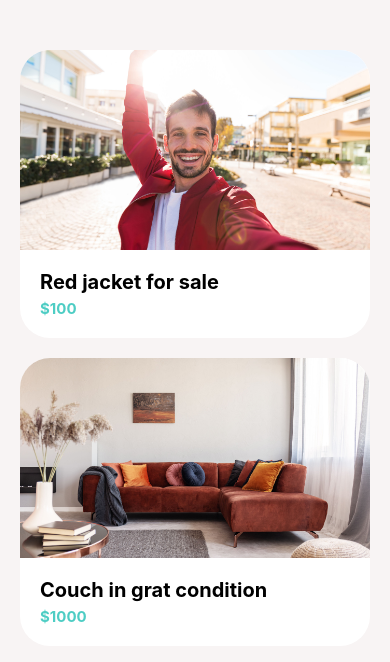
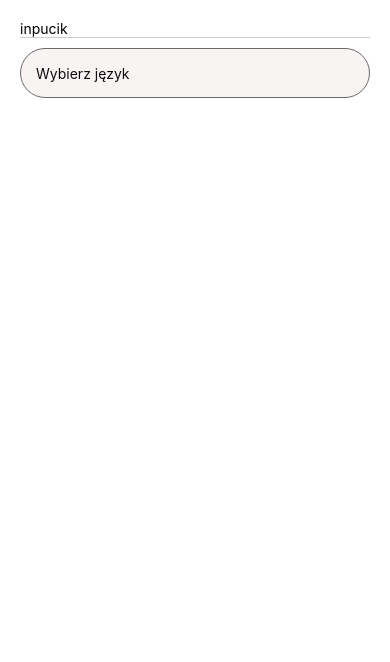
Before and after one commit to piotrekDo/react_native_demo_mosh, a React Native app: screen / in a window 390 px wide. Shown: the top 662 px of the page. Built offline with nearby package versions, Linux system fonts and the light colour scheme.

Commit message:
basic input components

```diff
--- a/App.tsx
+++ b/App.tsx
@@ -1,4 +1,4 @@
-import { View } from 'react-native';
+import { View, StyleSheet, TextInput, SafeAreaView, Text } from 'react-native';
 import { ItemCard } from './app/components/ItemCard';
 import WelcomeScreen from './app/screens/WelcomeScreen';
 import { ListingDetailsScreen } from './app/screens/ListingDetailsScreen';
@@ -8,15 +8,47 @@ import { GestureHandlerRootView } from 'react-native-gesture-handler';
 import { MyAccountScreen } from './app/screens/MyAccountScreen';
 import colors from './app/config/colors';
 import { ListingsScreen } from './app/screens/ListingsScreen';
+import { useState } from 'react';
+import { AppDropdownPicker } from './app/components/AppDropdownPicker';
+import { ModalAppDropdownPicker } from './app/components/ModalAppDropdownPicker';
+
 
 export default function App() {
+  const [input, setInput] = useState('');
   return (
     <GestureHandlerRootView>
-        {/* <ItemCard title='Red jacket for sale!' subTitle='$100' image={require('./app/assets/app-foto/jacket.jpg')} />
+      {/* <ItemCard title='Red jacket for sale!' subTitle='$100' image={require('./app/assets/app-foto/jacket.jpg')} />
       <WelcomeScreen />
       <ListingDetailsScreen />
       <ViewImageScreen /> */}
-        <ListingsScreen />
+      {/* <ListingsScreen /> */}
+      <View style={styles.container}>
+        <SafeAreaView>
+          <Text>{input}</Text>
+          <TextInput clearButtonMode='while-editing' secureTextEntry={true} keyboardType='numeric' style={styles.input} placeholder='inpucik' onChangeText={input => setInput(input)}/>
+        </SafeAreaView>
+        <ModalAppDropdownPicker
+  items={[
+    { label: 'JavaScript', value: 'js' },
+    { label: 'Python', value: 'py' },
+    { label: 'Java', value: 'java' },
+  ]}
+  placeholder="Wybierz język"
+  onSelect={(value) => console.log('Wybrano:', value)}
+/>
+      </View>
     </GestureHandlerRootView>
   );
 }
+
+const styles = StyleSheet.create({
+  container: {
+    padding: 20,
+    flex: 1,
+    backgroundColor: 'white',
+  },
+  input: {
+    borderBottomColor: '#ccc',
+    borderBottomWidth: 1,
+  },
+});
--- /dev/null
+++ b/app/components/AppDropdownPicker.tsx
@@ -0,0 +1,60 @@
+import React, { useState } from 'react';
+import DropDownPicker from 'react-native-dropdown-picker';
+import { View, StyleSheet } from 'react-native';
+import colors from '../config/colors';
+
+//
+//
+//  npx expo install react-native-dropdown-picker
+//
+//
+
+interface Props {
+  items: { label: string; value: string }[];
+  placeholder?: string;
+  onSelect: (value: string | null) => void;
+}
+
+export const AppDropdownPicker = ({ items, placeholder, onSelect }: Props) => {
+  const [open, setOpen] = useState(false);
+  const [value, setValue] = useState<string | null>(null);
+  const [pickerItems, setPickerItems] = useState(items);
+
+  return (
+    <View style={styles.container}>
+      <DropDownPicker
+        open={open}
+        value={value}
+        items={pickerItems}
+        setOpen={setOpen}
+        setValue={(callback) => {
+          const val = callback(value);
+          setValue(val);
+          onSelect(val);
+        }}
+        setItems={setPickerItems}
+        placeholder={placeholder}
+        style={styles.dropdown}
+        dropDownContainerStyle={styles.dropdownContainer}
+      />
+    </View>
+  );
+};
+
+const styles = StyleSheet.create({
+  container: {
+    marginVertical: 10,
+    zIndex: 1000, // ważne dla widoczności nad innymi komponentami
+  },
+  dropdown: {
+    backgroundColor: colors.light,
+    borderRadius: 25,
+    borderColor: colors.medium,
+    paddingHorizontal: 15,
+    height: 50,
+  },
+  dropdownContainer: {
+    backgroundColor: colors.light,
+    borderColor: colors.medium,
+  },
+});
--- /dev/null
+++ b/app/components/ModalAppDropdownPicker.tsx
@@ -0,0 +1,71 @@
+import React, { useState } from 'react';
+import { Button, Modal, StyleSheet, View, SafeAreaView, Text, TouchableOpacity, FlatList } from 'react-native';
+import DropDownPicker from 'react-native-dropdown-picker';
+import colors from '../config/colors';
+import { PickerItem } from './PickerItem';
+
+interface Props {
+  items: { label: string; value: string }[];
+  placeholder?: string;
+  onSelect: (value: string | null) => void;
+}
+
+export const ModalAppDropdownPicker = ({ items, placeholder, onSelect }: Props) => {
+  const [modalVisible, setModalVisible] = useState(false);
+  const [open, setOpen] = useState(true); // zawsze true w modalu
+  const [value, setValue] = useState<string | null>(null);
+  const [pickerItems, setPickerItems] = useState(items);
+
+  return (
+    <>
+      <TouchableOpacity onPress={() => setModalVisible(true)} style={styles.container}>
+        <Text style={styles.fakeInput}>
+          {value ? items.find(item => item.value === value)?.label : placeholder ?? 'Wybierz...'}
+        </Text>
+      </TouchableOpacity>
+
+      <Modal visible={modalVisible} animationType='slide'>
+        <SafeAreaView style={{ flex: 1, padding: 20 }}>
+          <FlatList
+            data={items}
+            keyExtractor={item => item.label}
+            renderItem={({ item }) => (
+              <PickerItem
+                label={item.label}
+                onPress={() => {
+                  setValue(item.value);
+                  setModalVisible(false);
+                }}
+              />
+            )}
+          />
+
+          <View style={{ marginTop: 20 }}>
+            <Button
+              title='Zamknij'
+              onPress={() => {
+                setModalVisible(false);
+              }}
+            />
+          </View>
+        </SafeAreaView>
+      </Modal>
+    </>
+  );
+};
+
+const styles = StyleSheet.create({
+  container: {
+    marginVertical: 10,
+    backgroundColor: colors.light,
+    borderRadius: 25,
+    paddingHorizontal: 15,
+    height: 50,
+    justifyContent: 'center',
+    borderColor: colors.medium,
+    borderWidth: 1,
+  },
+  fakeInput: {
+    color: colors.dark,
+  },
+});
--- /dev/null
+++ b/app/components/PickerItem.tsx
@@ -0,0 +1,16 @@
+import React from 'react'
+import { TouchableOpacity } from 'react-native'
+import AppText from './AppText'
+
+interface Props {
+    label: string;
+    onPress: () => void;
+}
+
+export const PickerItem = ({label, onPress}: Props) => {
+  return (
+    <TouchableOpacity onPress={onPress}>
+        <AppText >{label}</AppText>
+    </TouchableOpacity>
+  )
+}
--- a/app/config/colors.js
+++ b/app/config/colors.js
@@ -5,5 +5,6 @@ export default {
   white: '#fff',
   medium: '#6e6969',
   light: '#f8f4f4',
-  danger: '#ff5252'
+  dark: '#0c0c0c',
+  danger: '#ff5252',
 };
--- a/package.json
+++ b/package.json
@@ -17,8 +17,9 @@
     "expo-updates": "~0.28.16",
     "react": "19.0.0",
     "react-native": "0.79.5",
+    "react-native-dropdown-picker": "^5.4.6",
+    "react-native-gesture-handler": "~2.24.0",
     "react-native-linear-gradient": "^2.8.3",
-    "react-native-gesture-handler": "~2.24.0",
     "react-native-reanimated": "~3.17.4"
   },
   "devDependencies": {
```
Also changed, not shown: app/components/AppTextInput.tsx (added, +37 -0 lines), 2 other files (tests, documents, lock files or other folders).
